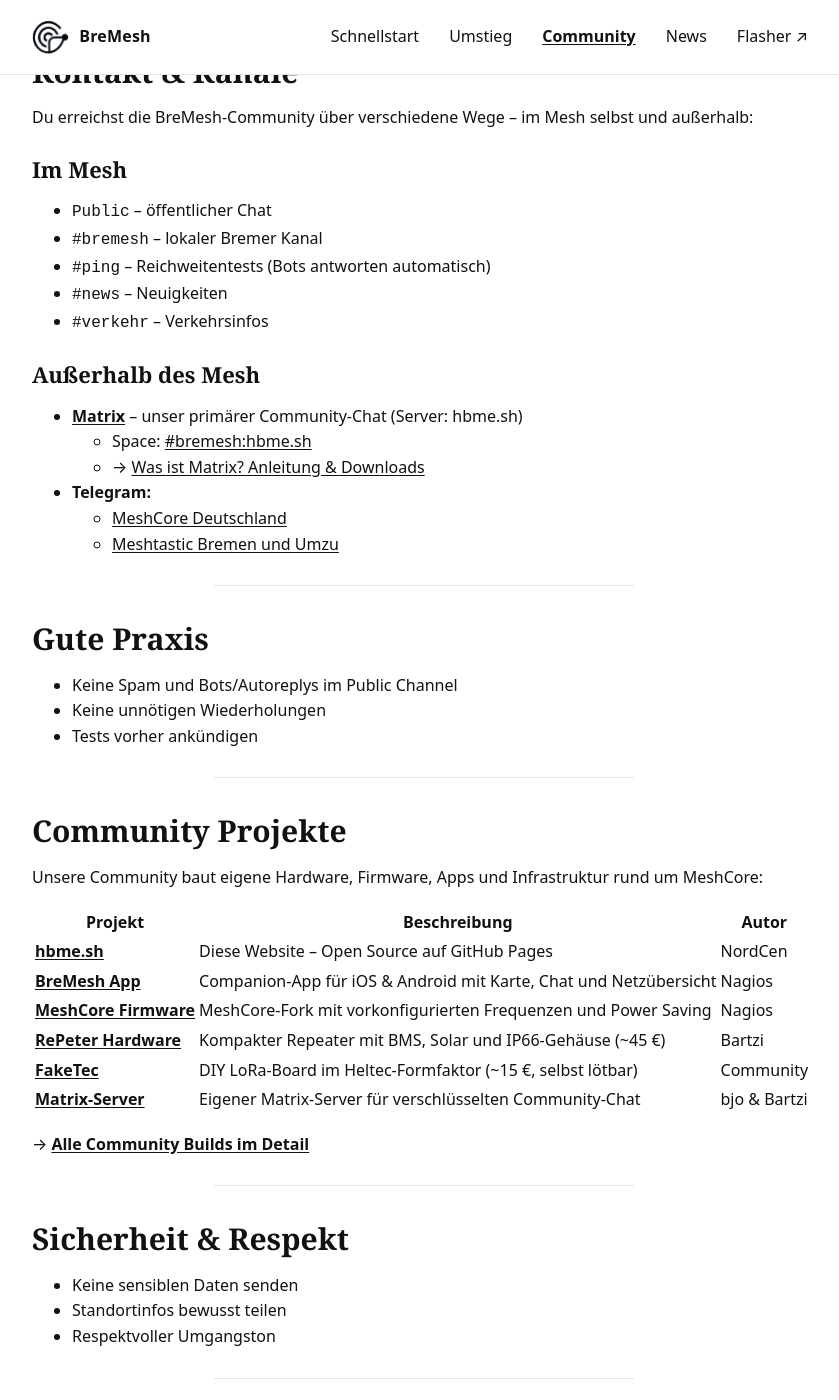
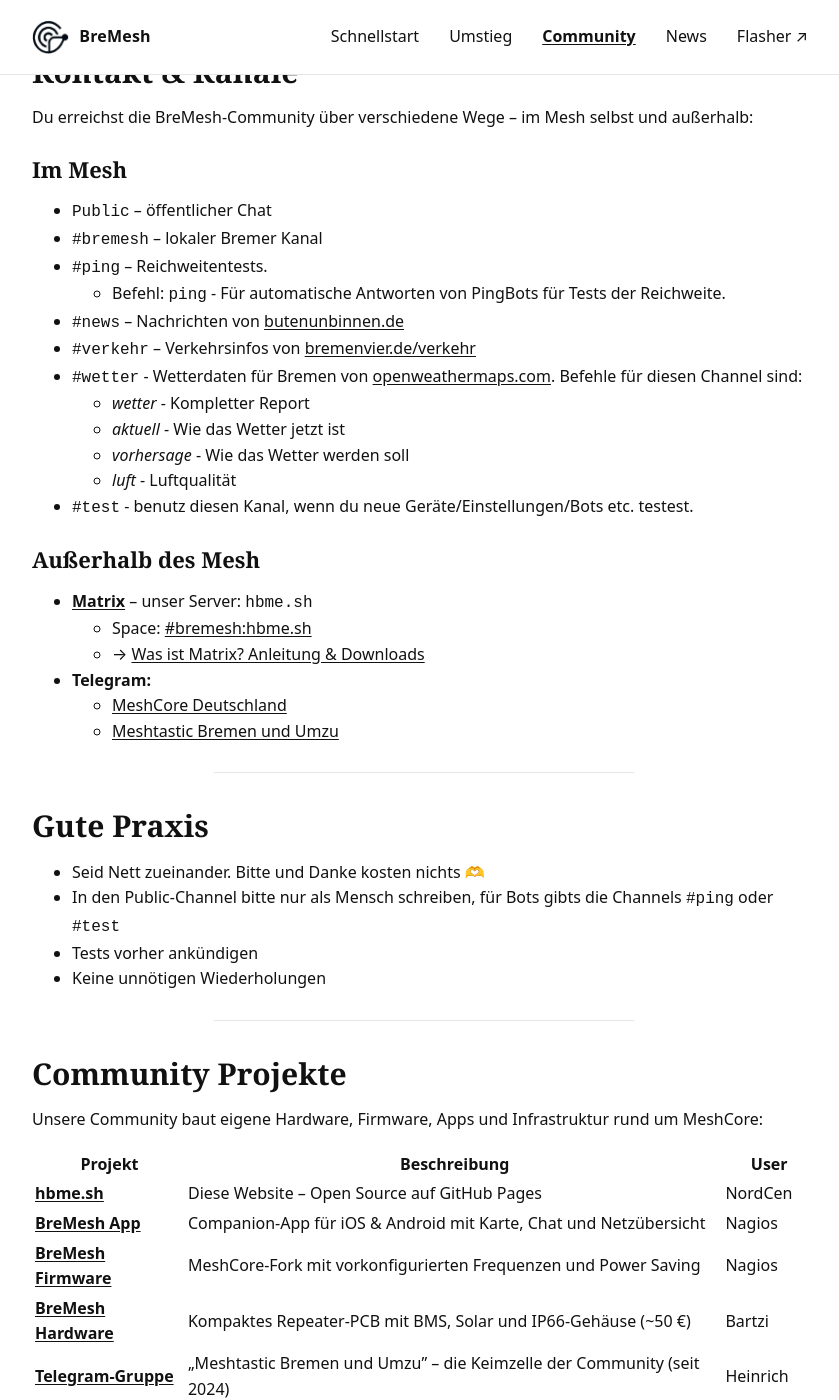
Before and after one commit to NordCen/BreMeshPeople, a Jekyll site: the page built from community.md, in a window 1280 px wide and 1400 px high, scrolled down 427 px. Shown: the whole window, without its empty margins (216-1055 px from the left). Built offline with Jekyll 4.4.1, drawn with Linux system fonts in a browser that asks for light colours.

Commit message:
Add footer badges for service status and update community documentation

```diff
--- a/_layouts/default.html
+++ b/_layouts/default.html
@@ -43,6 +43,17 @@
   </main>
 
   <footer class="site-footer">
+    <div class="footer-badges">
+      <a href="https://status.hbme.sh/status/bremesh" target="_blank" rel="noopener">
+        <img src="https://status.hbme.sh/api/badge/11/status?label=hbme.sh" alt="hbme.sh Status" />
+      </a>
+      <a href="https://status.hbme.sh/status/bremesh" target="_blank" rel="noopener">
+        <img src="https://status.hbme.sh/api/badge/8/status?label=bremesh.de" alt="bremesh.de Status" />
+      </a>
+      <a href="https://status.hbme.sh/status/bremesh" target="_blank" rel="noopener">
+        <img src="https://status.hbme.sh/api/badge/9/status?label=Matrix" alt="Matrix Status" />
+      </a>
+    </div>
     <div class="footer-inner">
       <a href="/datenschutz/">Datenschutz</a>
     </div>
--- a/assets/css/style.css
+++ b/assets/css/style.css
@@ -143,6 +143,17 @@
 .site-footer{
   margin-top: 40px;
 }
+.footer-badges{
+  max-width: var(--max);
+  margin: 0 auto 8px;
+  padding: 0 18px;
+  display: flex;
+  justify-content: center;
+  gap: 8px;
+  flex-wrap: wrap;
+}
+.footer-badges a{ text-decoration: none; }
+.footer-badges img{ height: 20px; }
 .footer-inner{
   max-width: var(--max);
   margin: 0 auto;
--- a/community.md
+++ b/community.md
@@ -14,13 +14,20 @@
 
 - `Public` – öffentlicher Chat
 - `#bremesh` – lokaler Bremer Kanal
-- `#ping` – Reichweitentests (Bots antworten automatisch)
-- `#news` – Neuigkeiten
-- `#verkehr` – Verkehrsinfos
+- `#ping` – Reichweitentests.
+  - Befehl: `ping` - Für automatische Antworten von PingBots für Tests der Reichweite.
+- `#news` – Nachrichten von [butenunbinnen.de](https://www.butenunbinnen.de/)
+- `#verkehr` – Verkehrsinfos von [bremenvier.de/verkehr](https://www.bremenvier.de/verkehr/)
+- `#wetter` - Wetterdaten für Bremen von [openweathermaps.com](https://openweathermap.org/). Befehle für diesen Channel sind:
+  - _wetter_ - Kompletter Report
+  - _aktuell_ - Wie das Wetter jetzt ist
+  - _vorhersage_ - Wie das Wetter werden soll
+  - _luft_ - Luftqualität
+- `#test` - benutz diesen Kanal, wenn du neue Geräte/Einstellungen/Bots etc. testest.
 
 ### Außerhalb des Mesh
 
-- **[Matrix](/matrix/)** – unser primärer Community-Chat (Server: hbme.sh)
+- **[Matrix](/matrix/)** – unser Server: `hbme.sh`
   - Space: [#bremesh:hbme.sh](https://matrix.to/#/%23bremesh:hbme.sh)
   - → [Was ist Matrix? Anleitung & Downloads](/matrix/)
 - **Telegram:**
@@ -32,9 +39,10 @@
 
 ## Gute Praxis
 
-- Keine Spam und Bots/Autoreplys im Public Channel
+- Seid Nett zueinander. Bitte und Danke kosten nichts 🫶
+- In den Public-Channel bitte nur als Mensch schreiben, für Bots gibts die Channels `#ping` oder `#test`
+- Tests vorher ankündigen
 - Keine unnötigen Wiederholungen
-- Tests vorher ankündigen
 
 <hr>
 
@@ -43,14 +51,15 @@
 
 Unsere Community baut eigene Hardware, Firmware, Apps und Infrastruktur rund um MeshCore:
 
-| Projekt | Beschreibung | Autor |
+| Projekt | Beschreibung | User |
 |---------|-------------|-------|
 | **[hbme.sh](https://hbme.sh)** | Diese Website – Open Source auf GitHub Pages | NordCen |
 | **[BreMesh App](https://bremesh.de/)** | Companion-App für iOS & Android mit Karte, Chat und Netzübersicht | Nagios |
-| **[MeshCore Firmware](https://github.com/timniklas/RePeter-Firmware)** | MeshCore-Fork mit vorkonfigurierten Frequenzen und Power Saving | Nagios |
-| **[RePeter Hardware](https://github.com/robrec/MeshCoreRepeater-RePeter)** | Kompakter Repeater mit BMS, Solar und IP66-Gehäuse (~45 €) | Bartzi |
+| **[BreMesh Firmware](https://github.com/timniklas/RePeter-Firmware)** | MeshCore-Fork mit vorkonfigurierten Frequenzen und Power Saving | Nagios |
+| **[BreMesh Hardware](https://github.com/robrec/MeshCoreRepeater-RePeter)** | Kompaktes Repeater-PCB mit BMS, Solar und IP66-Gehäuse (~50 €) | Bartzi |
+| **[Telegram-Gruppe](https://t.me/meshhbuz)** | „Meshtastic Bremen und Umzu" – die Keimzelle der Community (seit 2024) | Heinrich |
 | **[FakeTec](/faketec/)** | DIY LoRa-Board im Heltec-Formfaktor (~15 €, selbst lötbar) | Community |
-| **[Matrix-Server](/matrix/)** | Eigener Matrix-Server für verschlüsselten Community-Chat | bjo & Bartzi |
+| **[Matrix-Server](/matrix/)** | Eigener Matrix-Server für verschlüsselten Community-Chat | bjo |
 
 → **[Alle Community Builds im Detail](/community-builds/)**
 <hr>
```
Also changed, not shown: community-builds.md (+2 -2 lines).
